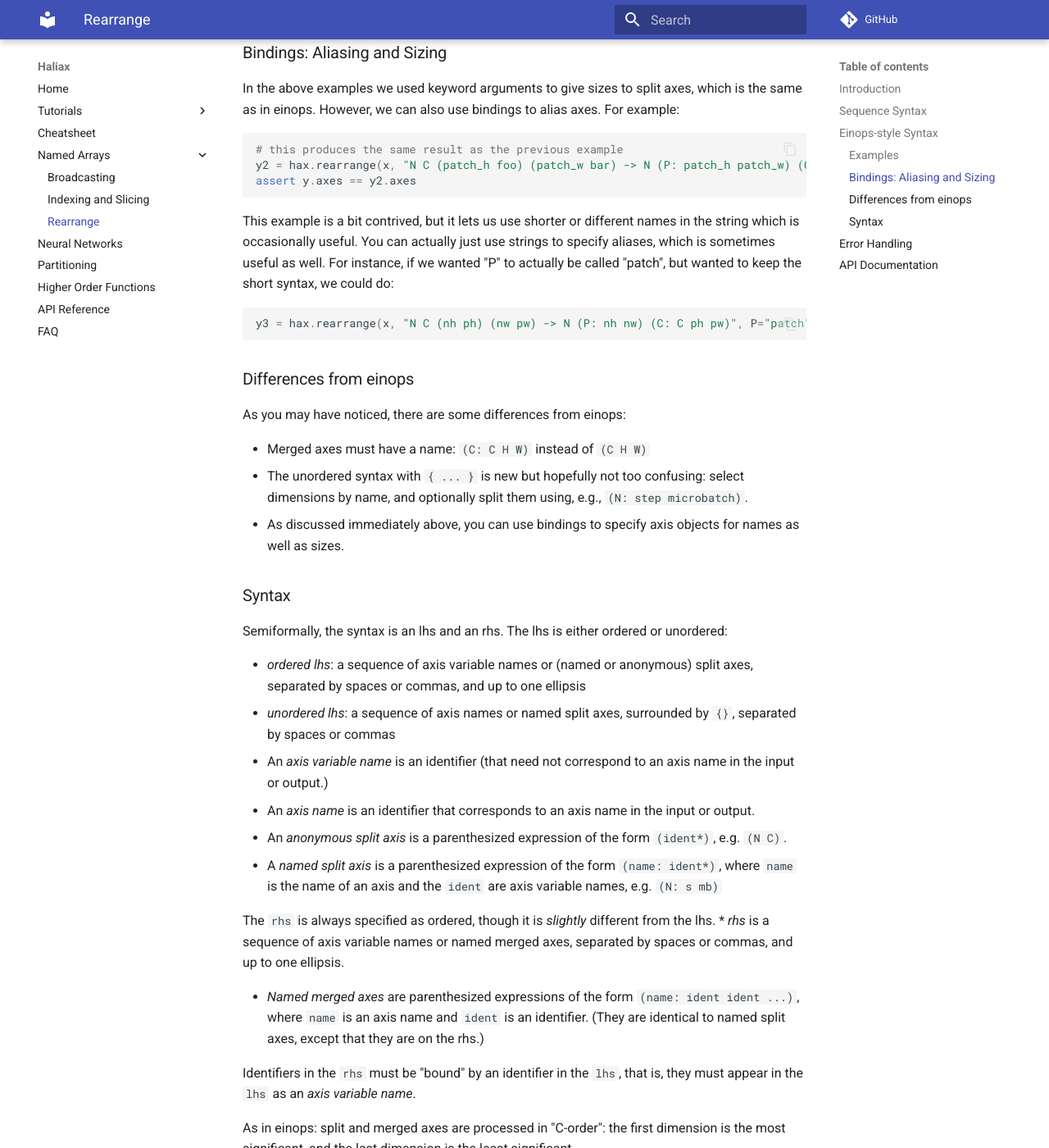
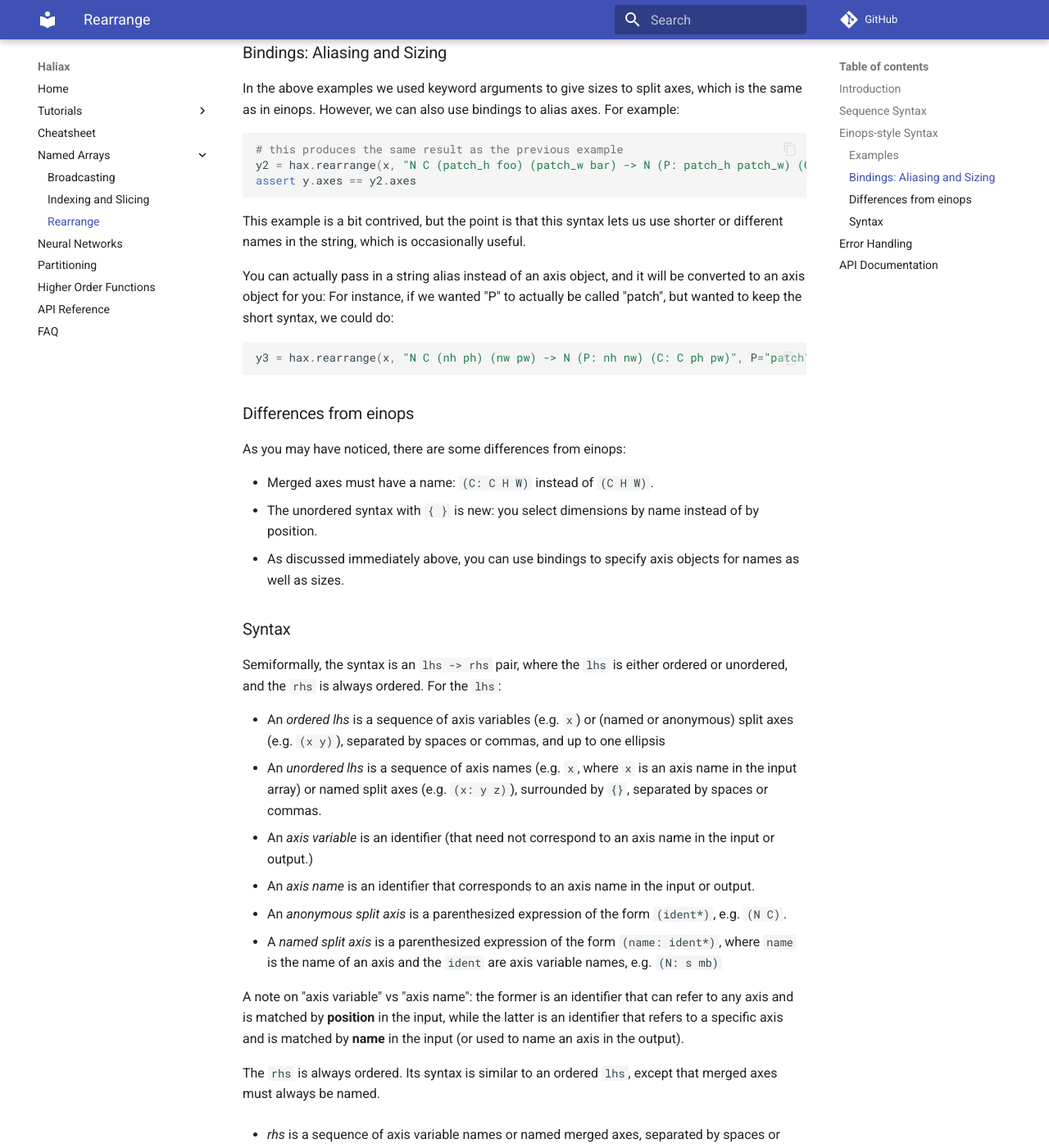
Before and after one commit to stanford-crfm/haliax, an MkDocs documentation site: the page built from docs/rearrange.md, in a window 1280 px wide and 1400 px high, scrolled down 2420 px. Shown: the whole window at 82% size. Built offline with MkDocs 1.6.1 and Material for MkDocs 9.7.7, drawn with Linux system fonts in a browser that asks for light colours; comment, search, counter and statistics services are not loaded; some of the changed text lies outside the part shown.

Commit message:
fixup docs

````diff
--- a/docs/rearrange.md
+++ b/docs/rearrange.md
@@ -2,18 +2,17 @@
 
 ## Introduction
 
-Haliax strives to be "order independent": the order of axes should not impact the correctness
-of the program. However, the order of axes can impact performance, and it can be difficult to
-keep track of the order of axes in a large program. Moreover, when interfacing with other
-non-named tensor libraries, you have to keep track of the order of axes. To that end, Haliax
-provides a `rearrange` function that allows you to specify the order of axes in a tensor.
+Haliax strives to be "order independent": the order of axes should not impact the correctness of the program. However,
+when interfacing with non-named APIs (e.g. the JAX Numpy API or Equinox), you have to be able to know exactly what the
+order of axes is. In addition, the order of axes can impact performance. To that end, Haliax provides a `rearrange`
+function that allows you to specify the order of axes in a tensor.
 
 In addition, it is sometimes necessary to split and merge axes: turning images into patches,
 or turning a batch of images into a single image. Without `rearrange`, this is a bit clunky.
 
 `rearrange` comes in two flavors: sequence syntax and einops-style syntax. Sequence
-syntax is just for transposing axes, while [einops-style](https://einops.rocks/) syntax can also split and merge
-axes, and is more powerful.
+syntax is just for transposing axes, while [einops-style](https://einops.rocks/) syntax is more
+powerful and can also split and merge axes.
 
 ## Sequence Syntax
 
@@ -40,8 +39,8 @@
 z = hax.rearrange(x, ("N", ..., "C"))
 ```
 
-As we said before, almost all Haliax operations are order-agnostic, so (this version of) `rearrange` only impacts performance
-and allows you to interface with other libraries that need you to specify the order of axes
+As we said before, almost all Haliax operations are order-agnostic, so (this version of) `rearrange` only impacts
+performance and allows you to interface with other libraries that need you to specify the order of axes
 for an unnamed tensor.
 
 ## Einops-style Syntax
@@ -79,16 +78,16 @@
 # ellipsis can be used to specify the rest of the dimensions
 z = hax.rearrange(x, "N C ... -> N ... C")
 
-# unordered syntax allows for select dimensions by name
-# transpose last two dimensions
+# unordered patterns allow you to match a subset of dimensions by name, rather than using positional matching
+# transpose last two dimensions using the unordered syntax
 y = hax.rearrange(x, "{H W} -> ... W H")
 
-# don't know the order? use the unordered syntax
+# don't know the order? use an unordered pattern
 y = hax.rearrange(x, "{W C H N} -> N H W C")
 
 # split dims as in einops
 y = hax.rearrange(x, "(step microbatch) ... -> step microbatch ...", step=4)
-# splitting dims can be done w/ unordered syntax
+# splitting dims can be done using unordered syntax, similar to positional syntax
 y = hax.rearrange(x, "{(N: step microbatch) ...} -> step microbatch ...", step=4)
 
 # merging dims requires a name
@@ -118,8 +117,10 @@
 assert y.axes == y2.axes
 ```
 
-This example is a bit contrived, but it lets us use shorter or different names in the string which is occasionally useful.
-You can actually just use strings to specify aliases, which is sometimes useful as well.
+This example is a bit contrived, but the point is that this syntax lets us use shorter or different names in the string,
+which is occasionally useful.
+
+You can actually pass in a string alias instead of an axis object, and it will be converted to an axis object for you:
 For instance, if we wanted "P" to actually be called "patch", but wanted to keep the short syntax, we could do:
 
 ```python
@@ -127,32 +128,37 @@
 ```
 
 
-
 ### Differences from einops
 
 As you may have noticed, there are some differences from einops:
 
-* Merged axes must have a name: `(C: C H W)` instead of `(C H W)`
-* The unordered syntax with `{ ... }` is new but hopefully not too confusing: select dimensions by name, and optionally split them using, e.g., `(N: step microbatch)`.
+* Merged axes must have a name: `(C: C H W)` instead of `(C H W)`.
+* The unordered syntax with `{  }` is new: you select dimensions by name instead of by position.
 * As discussed immediately above, you can use bindings to specify axis objects for names as well as sizes.
 
 ### Syntax
 
-Semiformally, the syntax is an lhs and an rhs. The lhs is either ordered or unordered:
+Semiformally, the syntax is an `lhs -> rhs` pair, where the `lhs` is either ordered or unordered, and the `rhs` is always ordered.
+For the `lhs`:
 
-* *ordered lhs*: a sequence of axis variable names or (named or anonymous) split axes, separated by spaces or commas, and up to one ellipsis
-* *unordered lhs*: a sequence of axis names or named split axes, surrounded by `{}`, separated by spaces or commas
+* An *ordered lhs* is a sequence of axis variables (e.g. `x`) or (named or anonymous) split axes (e.g. `(x y)`), separated by spaces or commas, and up to one ellipsis
+* An *unordered lhs* is a sequence of axis names (e.g. `x`, where `x` is an axis name in the input array) or named split axes (e.g. `(x: y z)`), surrounded by `{}`, separated by spaces or commas.
 
-* An *axis variable name* is an identifier (that need not correspond to an axis name in the input or output.)
+* An *axis variable* is an identifier (that need not correspond to an axis name in the input or output.)
 * An *axis name* is an identifier that corresponds to an axis name in the input or output.
 * An *anonymous split axis* is a parenthesized expression of the form `(ident*)`, e.g. `(N C)`.
 * A *named split axis* is a parenthesized expression of the form `(name: ident*)`, where `name` is the name of an axis and the `ident` are axis variable names, e.g. `(N: s mb)`
 
-The `rhs` is always specified as ordered, though it is *slightly* different from the lhs.
+A note on "axis variable" vs "axis name": the former is an identifier that can refer to any axis and is matched
+by **position** in the input, while the latter is an identifier that refers to a specific axis and is matched by **name** in the input
+(or used to name an axis in the output).
+
+The `rhs` is always ordered. Its syntax is similar to an ordered `lhs`, except that merged axes must always be named.
+
 * *rhs* is a sequence of axis variable names or named merged axes, separated by spaces or commas, and up to one ellipsis.
 
 * *Named merged axes* are parenthesized expressions of the form `(name: ident ident ...)`, where `name` is an axis name and `ident` is an identifier.
-(They are identical to named split axes, except that they are on the rhs.)
+The name is used to name the merged axis in the output, and the `ident` are axis variable names that are merged from the input.
 
 Identifiers in the `rhs` must be "bound" by an identifier in the `lhs`, that is, they must appear in the `lhs` as an *axis variable name*.
 
````
